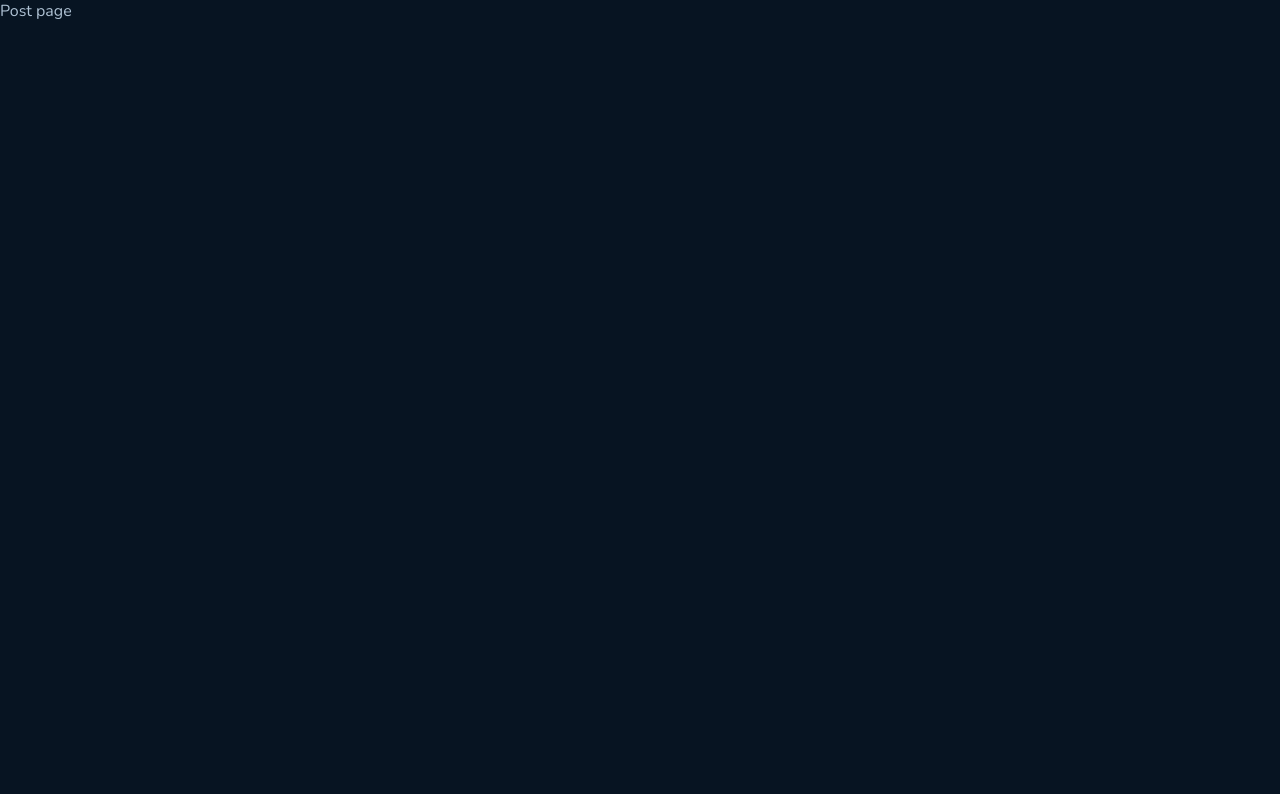
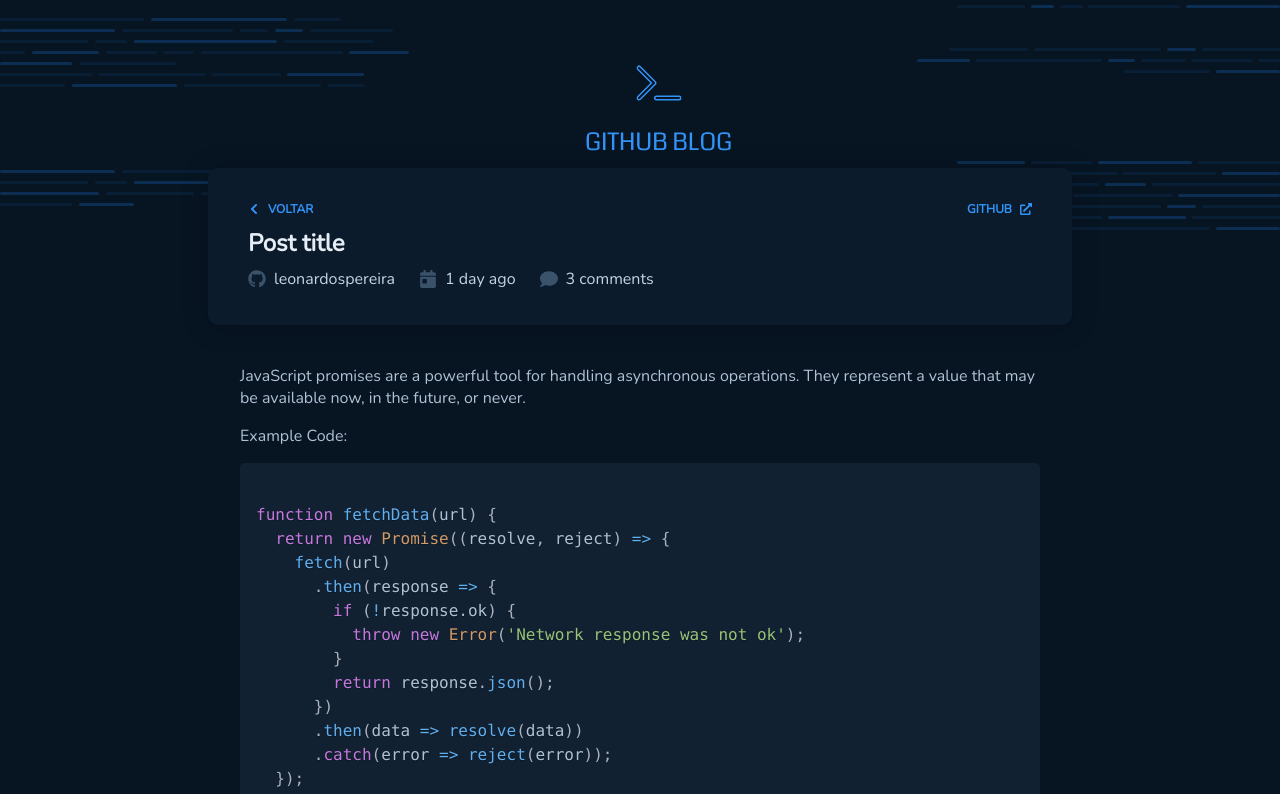
Before and after one commit to LeonardoSPereira/Github-Blog, a React (Vite) app: page /post/1 in a window 1280 px wide. Shown: the top 794 px of the page. Built offline with nearby package versions, Linux system fonts and the light colour scheme.

Commit message:
feat: created post page

```diff
--- a/package.json
+++ b/package.json
@@ -10,16 +10,20 @@
     "preview": "vite preview"
   },
   "dependencies": {
+    "parse-numeric-range": "^1.3.0",
     "react": "^18.2.0",
     "react-dom": "^18.2.0",
     "react-icons": "^5.2.1",
+    "react-markdown": "^9.0.1",
     "react-router-dom": "^6.23.1",
+    "react-syntax-highlighter": "^15.5.0",
     "styled-components": "^6.1.11"
   },
   "devDependencies": {
     "@rocketseat/eslint-config": "^2.2.2",
     "@types/react": "^18.2.66",
     "@types/react-dom": "^18.2.22",
+    "@types/react-syntax-highlighter": "^15.5.13",
     "@types/styled-components": "^5.1.34",
     "@typescript-eslint/eslint-plugin": "^7.2.0",
     "@typescript-eslint/parser": "^7.2.0",
--- a/src/components/Card/styles.ts
+++ b/src/components/Card/styles.ts
@@ -2,7 +2,7 @@
 import styled from 'styled-components'
 
 export const CardContainer = styled(Link)`
-  /* max-height: 16.25rem; */
+  max-width: 26rem;
   text-decoration: none;
   display: flex;
   flex-direction: column;
@@ -13,8 +13,8 @@
   padding: 2rem;
 
   p {
-    max-height: 6rem;
-    overflow: hidden;
+    white-space: nowrap;
+    overflow-y: hidden;
     text-overflow: ellipsis;
     line-height: 160%;
   }
@@ -36,5 +36,6 @@
     font-size: 0.875rem;
     line-height: 160%;
     color: ${(props) => props.theme['base-span']};
+    margin-top: 0.25rem;
   }
 `
--- /dev/null
+++ b/src/components/PostContent/index.tsx
@@ -0,0 +1,81 @@
+/* eslint-disable react/no-children-prop */
+import Markdown from 'react-markdown'
+import rangeParser from 'parse-numeric-range'
+import { Prism as SyntaxHighlighter } from 'react-syntax-highlighter'
+import { oneDark } from 'react-syntax-highlighter/dist/esm/styles/prism'
+
+import { ArticleContentContainer } from './styles'
+import { useTheme } from 'styled-components'
+
+interface ArticleContentProps {
+  children: string
+}
+
+export function PostContent({ children }: ArticleContentProps) {
+  const colors = useTheme()
+
+  return (
+    <ArticleContentContainer>
+      <Markdown
+        children={children}
+        className="line-break"
+        components={{
+          code({ node, className, children, ...props }) {
+            const match = /language-(\w+)/.exec(className || '')
+
+            if (!match) {
+              return <code className={className} {...props} />
+            }
+
+            // const meta = node?.data?.meta as string | undefined
+
+            // const applyHighlights: lineTagPropsFunction = (highlights) => {
+            //   if (!meta) {
+            //     return {}
+            //   }
+
+            //   const regex = /{([\d,-]+)}/
+            //   const metadata = meta.replace(/\s/g, '')
+            //   const strlineNumbers = regex.test(metadata)
+            //     ? regex.exec(metadata)![1]
+            //     : '0'
+
+            //   const highlightLines = rangeParser(strlineNumbers)
+            //   const data = highlightLines.includes(highlights)
+            //     ? 'highlight'
+            //     : undefined
+
+            //   return { data }
+            // }
+
+            return (
+              <SyntaxHighlighter
+                language={match[1]}
+                PreTag="div"
+                className="codeStyle"
+                // wrapLines={!!meta}
+                children={String(children).replace(/\s$/g, '')}
+                style={
+                  {
+                    ...oneDark,
+                    'code[class*="language-"]': {
+                      ...oneDark['code[class*="language-"]'],
+                      backgroundColor: colors['base-post'],
+                      color: colors.markdownCodeText,
+                    },
+                    'pre[class*="language-"]': {
+                      ...oneDark['pre[class*="language-"]'],
+                      backgroundColor: colors['base-post'],
+                      color: colors.markdownCodeText,
+                    },
+                  } as any
+                }
+                {...props}
+              />
+            )
+          },
+        }}
+      />
+    </ArticleContentContainer>
+  )
+}
--- /dev/null
+++ b/src/components/PostContent/styles.ts
@@ -0,0 +1,56 @@
+import styled, { css } from 'styled-components'
+
+const textMedium = css`
+  font-size: 1rem;
+`
+
+export const ArticleContentContainer = styled.div`
+  overflow: hidden;
+  padding: 2.5rem 2rem;
+
+  h1,
+  h2,
+  h3,
+  h4,
+  h5,
+  h6 {
+    margin-top: 2rem;
+    margin-bottom: 1rem;
+
+    &:first-child {
+      margin-top: 0;
+    }
+  }
+
+  hr,
+  p {
+    margin-bottom: 1rem;
+  }
+
+  p {
+    ${textMedium}
+  }
+
+  strong {
+    ${textMedium}
+    font-weight: 700;
+  }
+
+  a {
+    ${textMedium}
+    color: ${({ theme }) => theme.blue};
+
+    &:hover {
+      text-decoration: underline;
+    }
+  }
+
+  img {
+    max-width: 100%;
+    object-fit: cover;
+  }
+
+  ul {
+    margin-left: 2rem;
+  }
+`
--- a/src/components/Profile/index.tsx
+++ b/src/components/Profile/index.tsx
@@ -1,4 +1,11 @@
-import { FaBuilding, FaExternalLinkAlt, FaGithub } from 'react-icons/fa'
+import {
+  FaBuilding,
+  FaCalendarDay,
+  FaChevronLeft,
+  FaComment,
+  FaExternalLinkAlt,
+  FaGithub,
+} from 'react-icons/fa'
 import { HiUsers } from 'react-icons/hi'
 import {
   ProfileContainer,
@@ -7,15 +14,29 @@
   ProfileSocial,
   SocialsWrapper,
 } from './styles'
+import { Link } from 'react-router-dom'
 
-export function Profile() {
+export interface ProfileProps {
+  variant: 'default' | 'post'
+}
+
+export function Profile({ variant }: ProfileProps = { variant: 'default' }) {
   return (
     <ProfileContainer>
+      {variant === 'default' && (
         <img src="https://github.com/leonardospereira.png" alt="" />
+      )}
 
       <ProfileContent>
         <ProfileHeader>
+          {variant === 'default' ? (
             <h2>Leonardo Pereira</h2>
+          ) : (
+            <Link to="/">
+              <FaChevronLeft />
+              Voltar
+            </Link>
+          )}
 
           <a href="https://github.com/leonardospereira">
             github
@@ -23,11 +44,15 @@
           </a>
         </ProfileHeader>
 
+        {variant === 'default' ? (
           <p>
             Tristique volutpat pulvinar vel massa, pellentesque egestas. Eu
-          viverra massa quam dignissim aenean malesuada suscipit. Nunc, volutpat
-          pulvinar vel mass.
+            viverra massa quam dignissim aenean malesuada suscipit. Nunc,
+            volutpat pulvinar vel mass.
           </p>
+        ) : (
+          <h2>Post title</h2>
+        )}
 
         <SocialsWrapper>
           <ProfileSocial>
@@ -36,13 +61,31 @@
           </ProfileSocial>
 
           <ProfileSocial>
+            {variant === 'default' ? (
+              <>
                 <FaBuilding size={18} />
                 <span>Rocketseat</span>
+              </>
+            ) : (
+              <>
+                <FaCalendarDay size={18} />
+                <span>1 day ago</span>
+              </>
+            )}
           </ProfileSocial>
 
           <ProfileSocial>
+            {variant === 'default' ? (
+              <>
                 <HiUsers size={18} />
                 <span>3 seguidores</span>
+              </>
+            ) : (
+              <>
+                <FaComment size={18} />
+                <span>3 comments</span>
+              </>
+            )}
           </ProfileSocial>
         </SocialsWrapper>
       </ProfileContent>
--- a/src/components/Profile/styles.ts
+++ b/src/components/Profile/styles.ts
@@ -18,6 +18,14 @@
     height: 9.25rem;
     border-radius: 6px;
   }
+
+  h2 {
+    font-size: 1.5rem;
+    font-weight: bold;
+    line-height: 130%;
+    color: ${(props) => props.theme['base-title']};
+    margin-bottom: 0.5rem;
+  }
 `
 
 export const ProfileContent = styled.div`
@@ -37,13 +45,6 @@
   align-items: center;
   justify-content: space-between;
   margin-bottom: 0.5rem;
-
-  h2 {
-    font-size: 1.5rem;
-    font-weight: bold;
-    line-height: 130%;
-    color: ${(props) => props.theme['base-title']};
-  }
 
   a {
     display: flex;
--- a/src/pages/Home/index.tsx
+++ b/src/pages/Home/index.tsx
@@ -9,7 +9,7 @@
       <Header />
 
       <HomeContainer>
-        <Profile />
+        <Profile variant="default" />
         <SearchInput>
           <label htmlFor="search">
             <span>Publicações</span>
--- a/src/pages/Post/index.tsx
+++ b/src/pages/Post/index.tsx
@@ -1,3 +1,53 @@
+import { Header } from '../../components/Header'
+import { Profile } from '../../components/Profile'
+import { PostContainer } from './styles'
+import { PostContent } from '../../components/PostContent'
+
+const markdown = `
+JavaScript promises are a powerful tool for handling asynchronous operations. They represent a value that may be available now, in the future, or never.
+
+Example Code:
+
+~~~js
+
+function fetchData(url) {
+  return new Promise((resolve, reject) => {
+    fetch(url)
+      .then(response => {
+        if (!response.ok) {
+          throw new Error('Network response was not ok');
+        }
+        return response.json();
+      })
+      .then(data => resolve(data))
+      .catch(error => reject(error));
+  });
+}
+
+fetchData('https://api.example.com/data')
+  .then(data => console.log(data))
+  .catch(error => console.error('Error:', error));
+
+~~~
+**Key Points:**
+
+- Promises have three states: pending, fulfilled, and rejected.
+- Use .then() for handling fulfilled promises and .catch() for handling rejected promises.
+- Promises can be chained for sequential asynchronous operations.
+
+Understanding and using promises effectively can make your code cleaner and more manageable, especially when dealing with multiple asynchronous tasks.
+`
+
 export function Post() {
-  return <div>Post page</div>
+  return (
+    <div>
+      <Header />
+
+      <PostContainer>
+        <Profile variant="post" />
+
+        <PostContent>{markdown}</PostContent>
+      </PostContainer>
+    </div>
+  )
 }
--- a/src/pages/Post/styles.ts
+++ b/src/pages/Post/styles.ts
@@ -0,0 +1,8 @@
+import styled from 'styled-components'
+
+export const PostContainer = styled.main`
+  width: 100%;
+  max-width: 54rem;
+  margin: 0 auto;
+  padding-bottom: 3rem;
+`
```
Also changed, not shown: 1 other file (tests, documents, lock files or other folders). Lines whose indentation alone changed are shown as unchanged.
